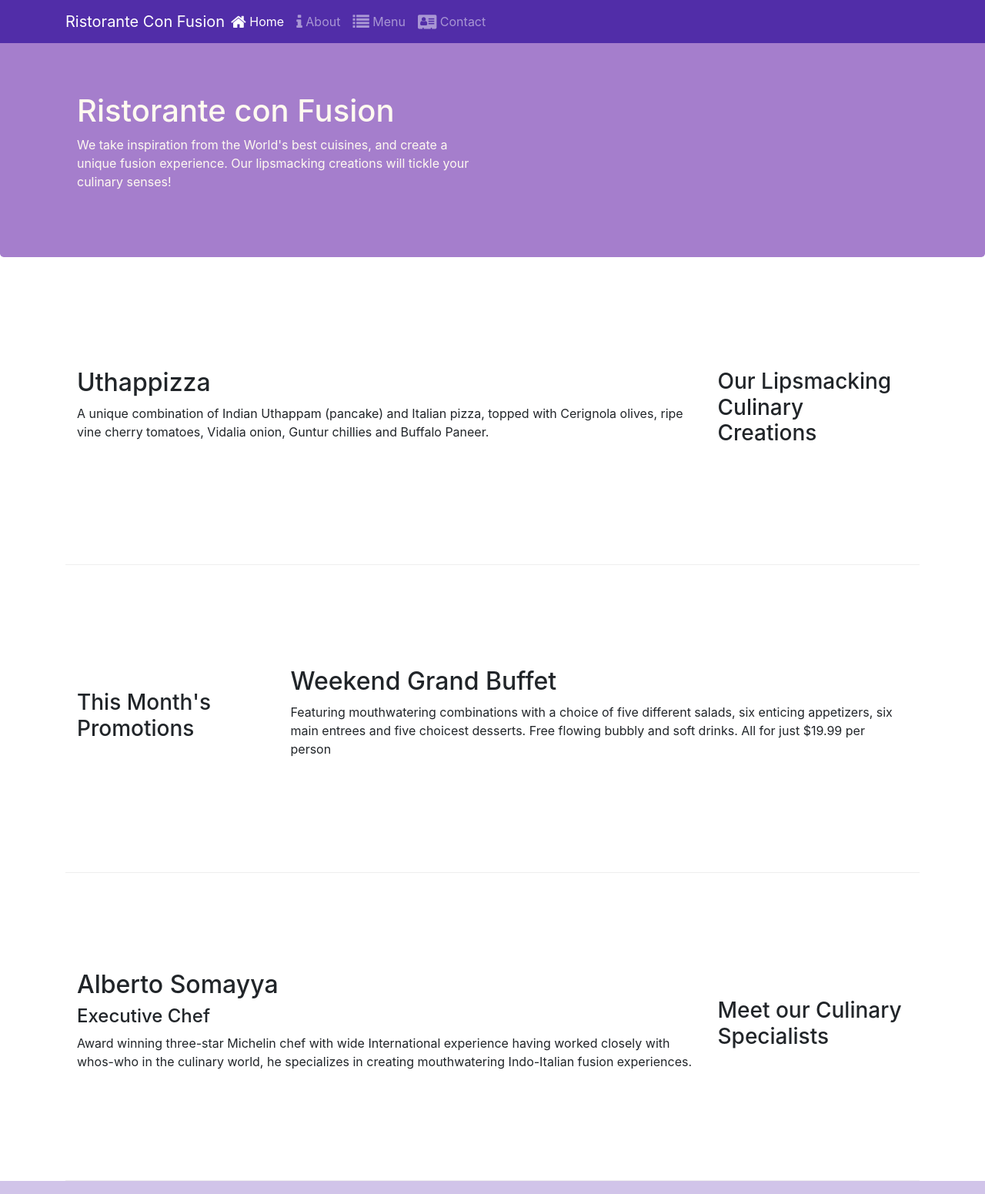
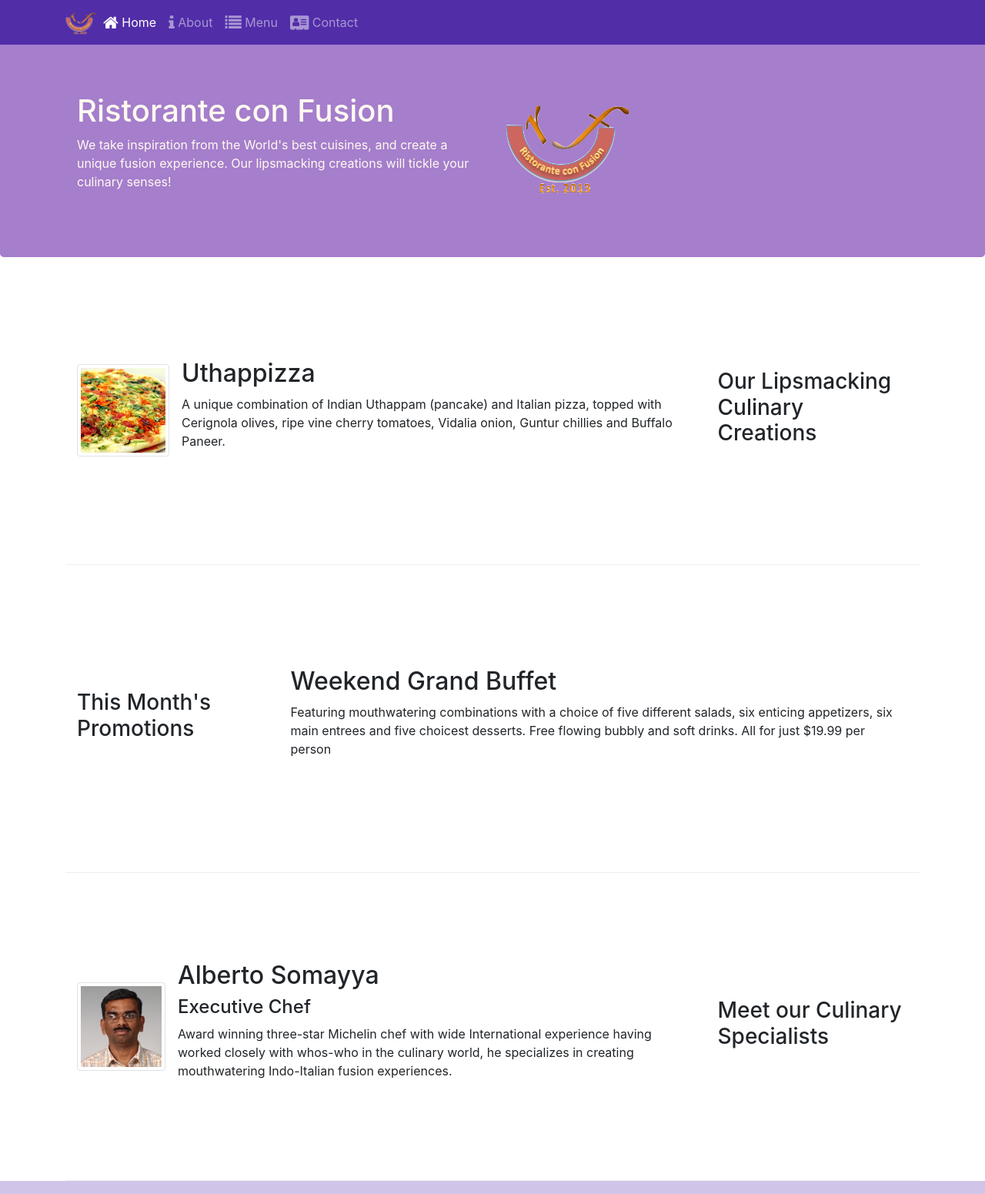
Before and after one commit to haseebrehan/Fusion-Restaurant, a website: page index.html in a window 1280 px wide. Shown: the top 1551 px of the page at 77% size. Drawn offline with nearby package versions, Linux system fonts and the light colour scheme.

Commit message:
Images and media

```diff
--- a/index.html
+++ b/index.html
@@ -20,7 +20,7 @@
         <button class="navbar-toggler" type="button" data-toggle="collapse" data-target="#Navbar">
         <span class="navbar-toggler-icon"></span>
         </button>
-    <a class="navbar-brand mr-auto" href="#">Ristorante Con Fusion</a>
+    <a class="navbar-brand mr-auto" href="#"><img src="img/logo.png" height="30" width="41" alt="logo"></a>
     <div class="collapse navbar-collapse" id="Navbar">
         <ul class="navbar-nav mr-auto">
             <li class="nav-item active"><a class="nav-link" href="#"><span class="fa fa-home fa-lg"></span> Home</a></li>
@@ -40,7 +40,8 @@
                     <h1>Ristorante con Fusion</h1>
                     <p class="d-none d-sm-block">We take inspiration from the World's best cuisines, and create a unique fusion experience. Our lipsmacking creations will tickle your culinary senses!</p>
                 </div>
-                <div class="col-12 col-sm">
+                <div class="col-12 col-sm align-self-center">
+                    <img src="img/logo.png" class=""img-fluid alt="logo">
                 </div>
             </div>
         </div>
@@ -52,8 +53,17 @@
                 <h3>Our Lipsmacking Culinary Creations</h3>
             </div>
             <div class="col col-sm order-sm-first col-md">
-                <h2>Uthappizza</h2>
-                <p class="d-none d-sm-block">A unique combination of Indian Uthappam (pancake) and Italian pizza, topped with Cerignola olives, ripe vine cherry tomatoes, Vidalia onion, Guntur chillies and Buffalo Paneer.</p>
+                <div class="media">
+                    <img class="d-flex mr-3 img-thumbnail align-self-center"
+                            src="img/uthappizza.png" alt="Uthappizza">
+                    <div class="media-body">
+                        <h2 class="mt-0">Uthappizza</h2>
+                        <p class="d-none d-sm-block">A unique combination of Indian Uthappam (pancake) and
+                            Italian pizza, topped with Cerignola olives, ripe vine
+                            cherry tomatoes, Vidalia onion, Guntur chillies and
+                            Buffalo Paneer.</p>
+                    </div>
+                </div>
             </div>
         </div>
 
@@ -73,9 +83,19 @@
                 <h3>Meet our Culinary Specialists</h3>
             </div>
             <div class="col col-sm order-sm-first col-md">
-                <h2>Alberto Somayya</h2>
-                <h4>Executive Chef</h4>
-                <p class="d-none d-sm-block">Award winning three-star Michelin chef with wide International experience having worked closely with whos-who in the culinary world, he specializes in creating mouthwatering Indo-Italian fusion experiences. </p>
+                <div class="media">
+                    <img class="d-flex mr-3 img-thumbnail align-self-center"
+                            src="img/alberto.png" alt="Alberto Somayya">
+                    <div class="media-body">
+                        <h2 class="mt-0">Alberto Somayya</h2>
+                        <h4>Executive Chef</h4>
+                        <p class="d-none d-sm-block">Award winning three-star Michelin chef with wide
+                            International experience having worked closely with
+                            whos-who in the culinary world, he specializes in
+                            creating mouthwatering Indo-Italian fusion experiences.
+                            </p>
+                    </div>
+                </div>
             </div>
         </div>
     </div>
```
Also changed, not shown: aboutus.html (+3 -2 lines), contactus.html (+3 -2 lines), img/alberto.png (added), img/buffet.png (added), img/logo.png (added), img/uthappizza.png (added).
